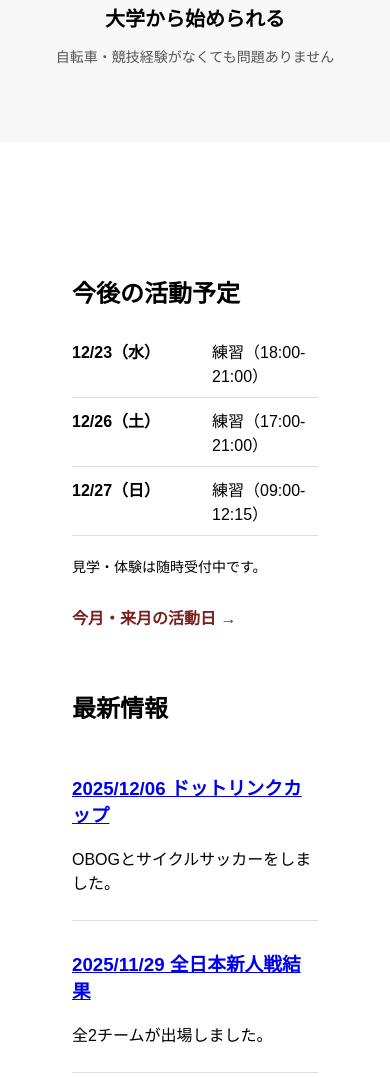
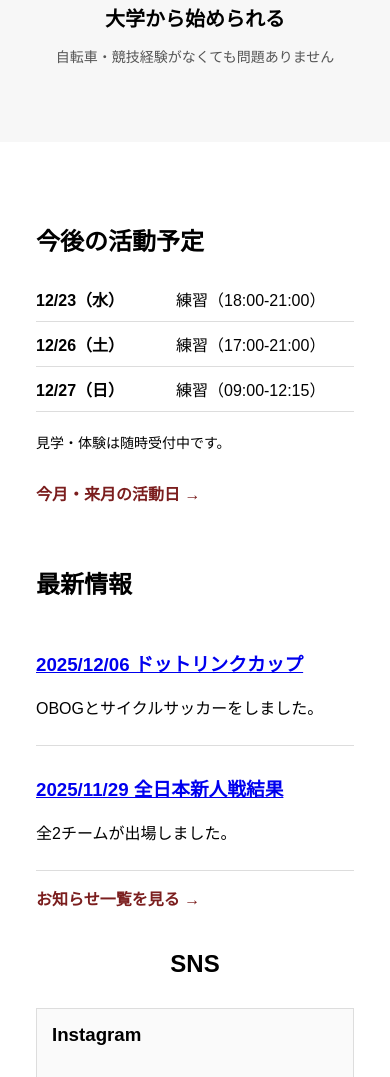
Before and after one commit to isctradball/hp, a plain HTML site: page index.html in a window 390 px wide. Shown: the part 1525-2602 px from the top of the page. Drawn offline with Linux system fonts and the light colour scheme; no server answers; a script that the page names is missing.

Commit message:
Add files via upload

```diff
--- a/css/style.css
+++ b/css/style.css
@@ -9,7 +9,13 @@ html, body {
 }
 
 main {
-  padding: 72px;
+  padding: 20px 72px;
+}
+
+@media (max-width: 768px) {
+  main {
+    padding: 20px 36px;
+  }
 }
 
 section {
```
